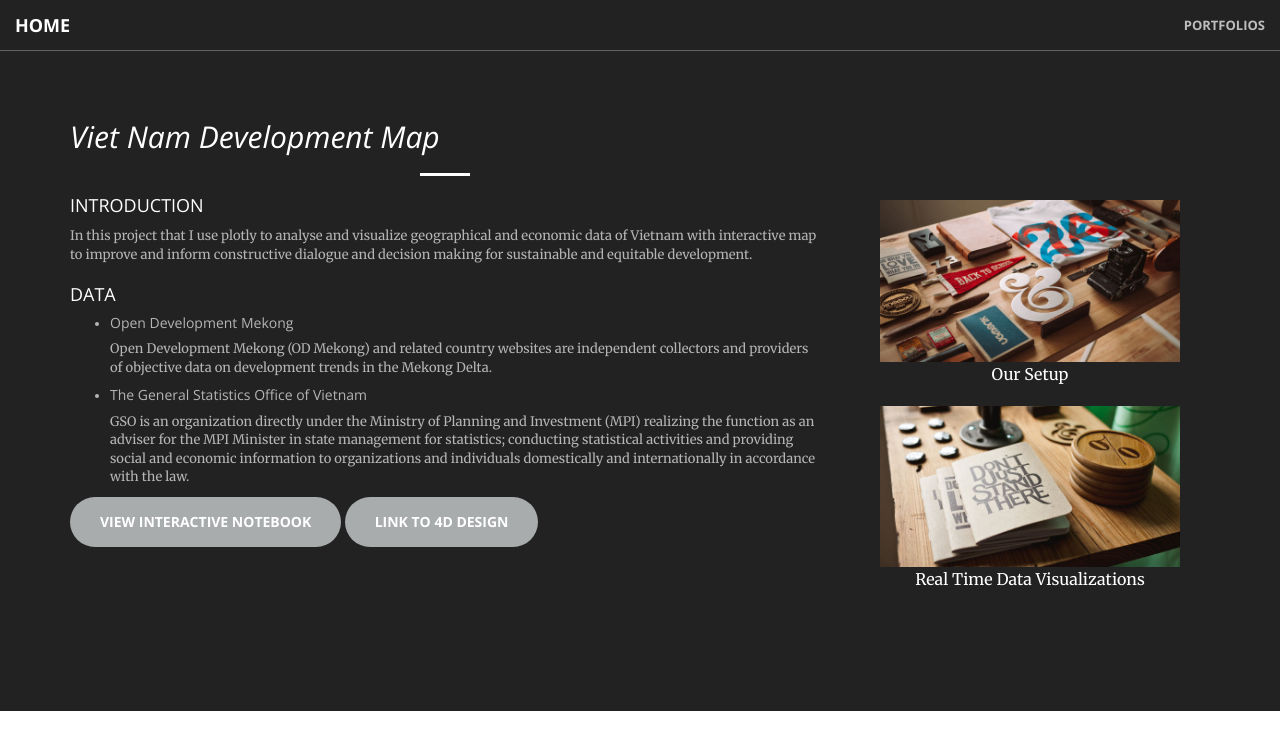
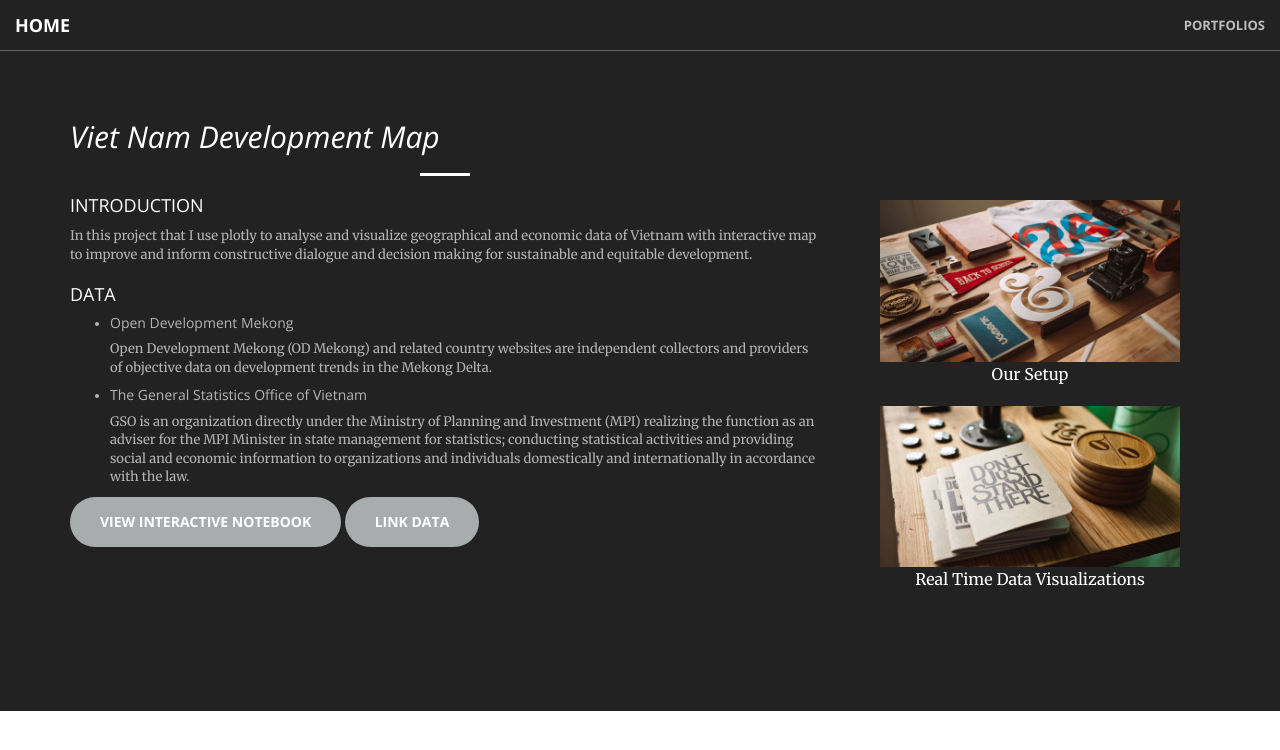
Before and after one commit to non-ceterisparibus/non-ceterisparibus.github.io, a Jekyll site: the page project2.html, which Jekyll copies as it is, in a window 1280 px wide. Shown: the top 750 px of the page. Built offline with Jekyll 4.4.1, drawn with Linux system fonts in a browser that asks for light colours.

Commit message:
Update project2.html

```diff
--- a/project2.html
+++ b/project2.html
@@ -77,7 +77,7 @@
                                 </li>
                             </ul>
                     <a href="#" class="btn btn-primary btn-xl page-scroll" target="_blank">View Interactive Notebook</a>
-                    <a href="#" class="btn btn-primary btn-xl page-scroll" target="_blank">Link to 4d Design</a>
+                    <a href="#" class="btn btn-primary btn-xl page-scroll" target="_blank">Link data</a>
                     </div>
                     <div class="col-lg-4 text-center" style="padding-top: 100px">
                     <img src="img/portfolio/1.jpg" class="img-responsive" alt="" style="margin :auto" height="300" width="300">
```
